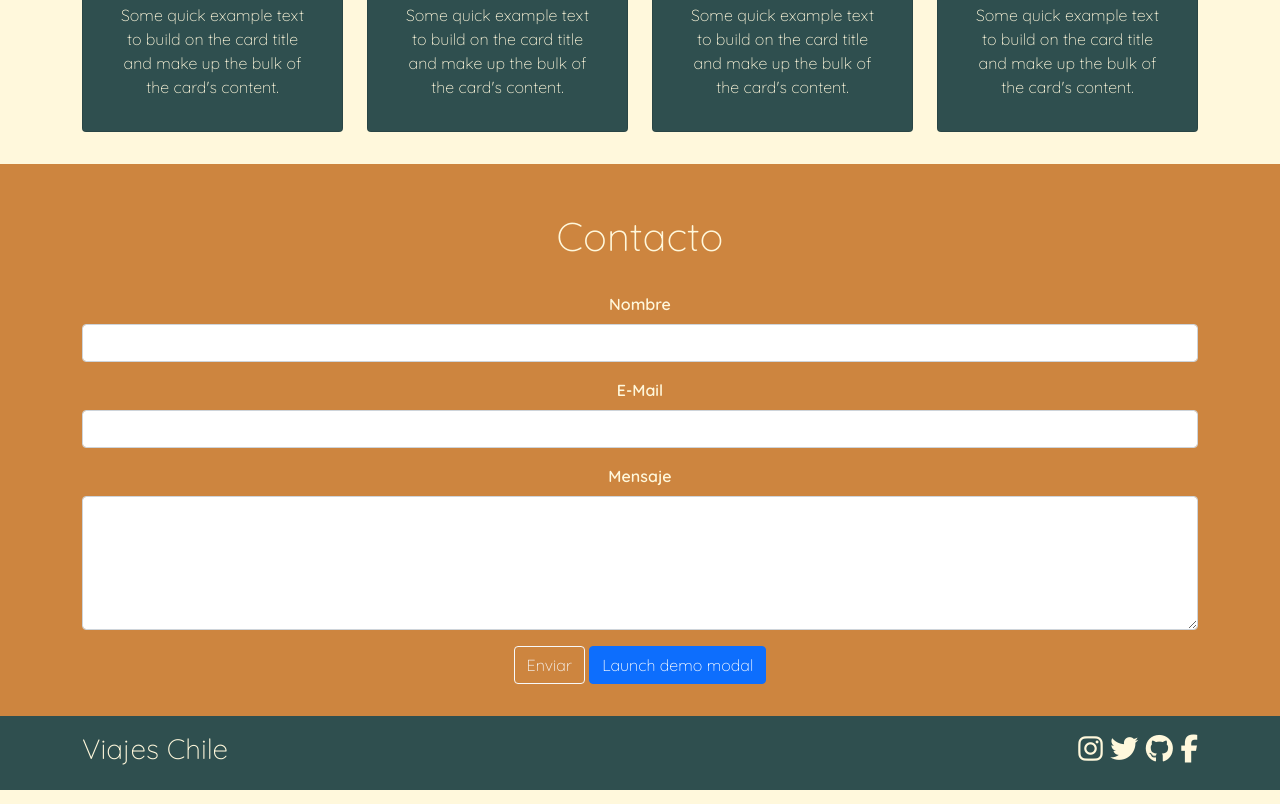
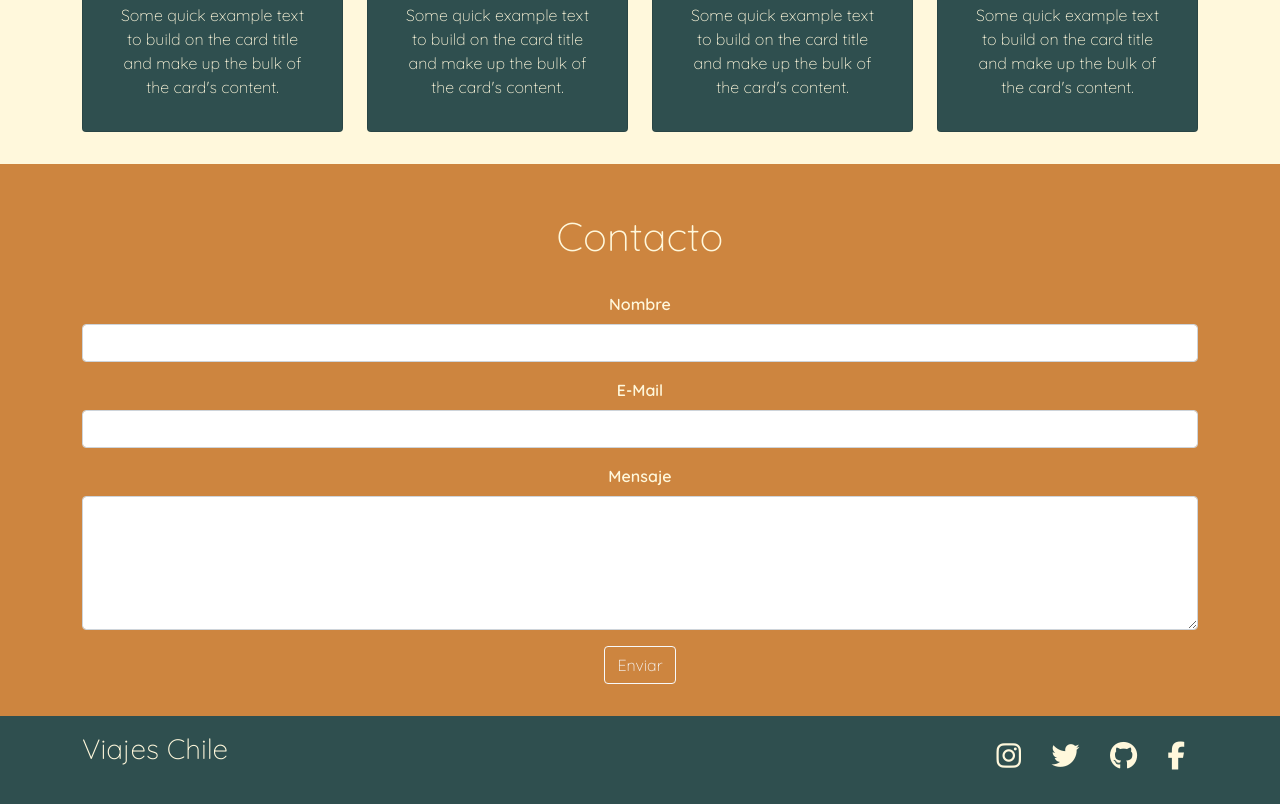
Before and after one commit to VenusBastidas/viajes_chile, a plain HTML site: page index.html in a window 1280 px wide. Shown: the part 1687-2491 px from the top of the page. Drawn offline with nearby package versions, Linux system fonts and the light colour scheme.

Commit message:
Actualización finalizada

```diff
--- a/assets/css/style.css
+++ b/assets/css/style.css
@@ -57,3 +57,12 @@ footer{
     text-align: end;
     vertical-align: middle;
 }
+h3{
+    color: #FFF8DC;
+}
+.modal-body{
+    color: #2F4F4F;
+}
+.modal-title{
+    color: #2F4F4F;
+}
--- a/assets/js/script.js
+++ b/assets/js/script.js
@@ -11,3 +11,7 @@ var tooltipTriggerList = [].slice.call(
     $nav.toggleClass('scrolled', $(this).scrollTop() > $nav.height());
     });
     });
+
+    $('.card-title').click(function() {
+        $('.card-text').toggle();
+    })
--- a/index.html
+++ b/index.html
@@ -187,14 +187,10 @@
                 <label for="message" class="form-label">Mensaje</label>
                 <textarea type="message" class="form-control" id="Mensaje" rows="5"></textarea>
             </div>
-            <button type="button" class="btn btn-outline-light" data-bs-toggle="tooltip" data-bs-placement="bottom"
-                title="Contáctanos">
-                Enviar
-            </button>
 
             <!-- Button trigger modal -->
-<button type="button" class="btn btn-primary" data-bs-toggle="modal" data-bs-target="#exampleModal">
-    Launch demo modal
+<button type="button" class="btn btn-outline-light" data-bs-toggle="modal" data-bs-target="#exampleModal">
+    Enviar
   </button>
 
   <!-- Modal -->
@@ -202,22 +198,19 @@
     <div class="modal-dialog">
       <div class="modal-content">
         <div class="modal-header">
-          <h5 class="modal-title" id="exampleModalLabel">Modal title</h5>
+          <h2 class="modal-title" id="exampleModalLabel">¡Muchas gracias!</h2>
           <button type="button" class="btn-close" data-bs-dismiss="modal" aria-label="Close"></button>
         </div>
         <div class="modal-body">
-          ...
+          <p> Nos pondremos en contacto a la brevedad </p>
         </div>
         <div class="modal-footer">
-          <button type="button" class="btn btn-secondary" data-bs-dismiss="modal">Close</button>
-          <button type="button" class="btn btn-primary">Save changes</button>
+          <button type="button" class="btn btn-secondary" data-bs-dismiss="modal">Cerrar</button>
         </div>
       </div>
     </div>
   </div>
         </form>
-
-
     </div>
 </section>
 
@@ -229,11 +222,23 @@
                 <h3>Viajes Chile</h3>
             </div>
             <div class="col-6 foot">
-                <h3><i class="fa-brands fa-instagram"></i>
-                    <i class="fa-brands fa-twitter"></i>
-                    <i class="fa-brands fa-github"></i>
-                    <i class="fa-brands fa-facebook-f"></i>
-                </h3>
+                    <button type="button" class="btn" data-bs-toggle="tooltip" data-bs-placement="top" title="Accede a Instagram">
+                       <h3> <i class="fa-brands fa-instagram"></i></h3>
+                      </button>
+                      <button type="button" class="btn" data-bs-toggle="tooltip" data-bs-placement="top" title="Accede a Twitter">
+                        <h3> <i class="fa-brands fa-twitter"></i></h3>
+                       </button>
+                       <button type="button" class="btn" data-bs-toggle="tooltip" data-bs-placement="top" title="Accede a GitHub">
+                        <h3> <i class="fa-brands fa-github"></i></h3>
+                       </button>
+                       <button type="button" class="btn" data-bs-toggle="tooltip" data-bs-placement="top" title="Accede a Facebook">
+                        <h3> <i class="fa-brands fa-facebook-f"></i></h3>
+                       </button>
+
+
+
+
+
             </div>
         </div>
     </section>
```
